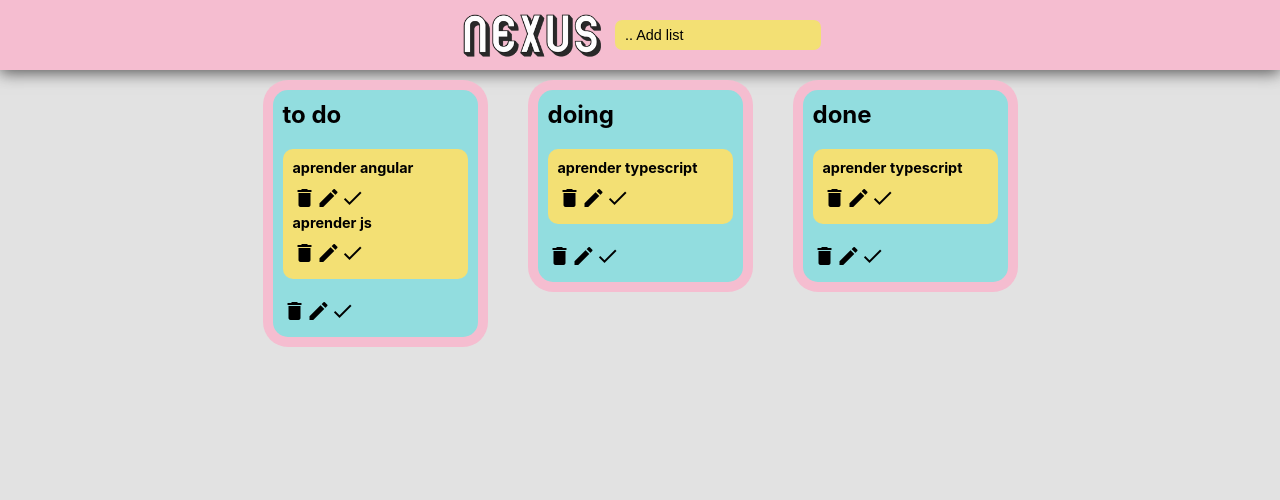
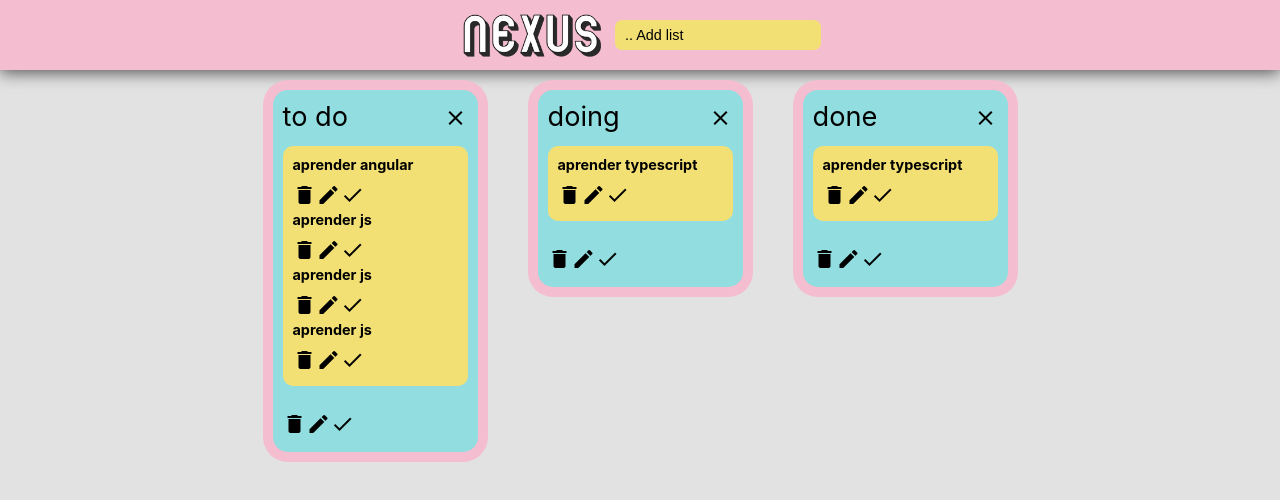
Before and after one commit to ArturoPardo/nexus-complete, an Angular app: page /board in a window 1280 px wide. Shown: the top 500 px of the page. Built offline with nearby package versions, Linux system fonts and the light colour scheme.

Commit message:
delete lists

```diff
--- a/src/app/add-new-list/add-new-list.component.html
+++ b/src/app/add-new-list/add-new-list.component.html
@@ -1,4 +1,4 @@
 <header>
   <img src="/assets/nexus.png">
-  <input type="text" placeholder=".. Add list" [(ngModel)]="newTareaText" (keyup.enter)="addList($event)" />
+  <input type="text" placeholder=".. Add list"  (keyup.enter)="addList($event)" />
 </header>
--- a/src/app/board/board.component.ts
+++ b/src/app/board/board.component.ts
@@ -1,22 +1,18 @@
-import { Component, OnInit } from '@angular/core';
+import { Component} from '@angular/core';
 import { DataManagerService } from '../data-manager.service';
 import { Data } from '../models.interface';
-import { Task } from '../models.interface';
 
 @Component({
   selector: 'app-board',
   templateUrl: './board.component.html',
   styleUrls: ['./board.component.scss']
 })
-export class BoardComponent implements OnInit {
+export class BoardComponent {
   data: Data;
-  task: Task;
 
-  constructor(private dataManager: DataManagerService) { }
-
-  ngOnInit() {
+  constructor(private dataManager: DataManagerService) {
     this.data = this.dataManager.getData();
-    console.log(this.data);
+    console.log("Data",this.data);
 
   }
 
--- a/src/app/data-manager.service.ts
+++ b/src/app/data-manager.service.ts
@@ -34,7 +34,25 @@ export class DataManagerService {
               color: 'white',
               createdAt: new Date(),
               modifiedAt: new Date(),
-          }
+          },
+          {
+            listId: 0,
+              taskId: 2,
+              text: 'aprender js',
+              completed: false,
+              color: 'white',
+              createdAt: new Date(),
+              modifiedAt: new Date(),
+          },
+          {
+            listId: 0,
+              taskId: 2,
+              text: 'aprender js',
+              completed: false,
+              color: 'white',
+              createdAt: new Date(),
+              modifiedAt: new Date(),
+          },
 
         ],
 
@@ -72,7 +90,7 @@ export class DataManagerService {
         color: 'white',
         createdAt: new Date(),
         modifiedAt: new Date(),
-      },
+      }
     ],
   },
   // ....se termina lista
@@ -87,13 +105,9 @@ export class DataManagerService {
   getTask() {
     return this.data.lists;
   }
-  // addNewList(name: string) {
-  //     console.log("llego"+name);
 
-
-  // }
   addNewList(name: string) {
-    console.log("llego"+name);
+    // este name es el name de abajo
     const now = new Date();
     const newList: List = {
       listId: Date.now(),
@@ -103,7 +117,9 @@ export class DataManagerService {
       tasks: [],
     };
     this.data.lists.push(newList);
-    console.log(this.data.lists);
+  }
 
+  deleteList(id:number){
+    this.data.lists = this.data.lists.filter(list => list.listId !== id)
   }
 }
--- a/src/app/list/list.component.html
+++ b/src/app/list/list.component.html
@@ -1,6 +1,9 @@
 <div class="verdadero">
   <div class="box">
-    <h1>{{ list.name }}</h1>
+    <div class="box_title">
+    <div class="name">{{ list.name }}</div>
+    <i (click)="delete(list.listId)"class="material-icons">clear</i>
+    </div>
     <div class="tasks">
     <app-task *ngFor="let taskObj of list.tasks" [task]="taskObj"></app-task>
   </div>
--- a/src/app/list/list.component.scss
+++ b/src/app/list/list.component.scss
@@ -1,4 +1,3 @@
-
 .falso {
   background-color: #eaeaea;
   margin: 10px 20px;
@@ -7,7 +6,6 @@
   border-radius: 25px;
   opacity: 0.4;
 }
-
 .falso .box {
   background-color: #f6648b;
 }
@@ -22,15 +20,12 @@
   border-radius: 15px;
   padding: 10px;
   background-color: #92dddf;
-
 }
-  .tasks{
+.tasks {
   border-radius: 10px;
   padding: 10px;
   background-color: #f3e074;
-
 }
-
 .title {
   font-size: 1.7em;
   padding-bottom: 30px;
@@ -47,7 +42,6 @@
   margin-top: 20px;
   transition: opacity 400ms;
 }
-
 h1 {
   margin-top: 0;
 }
@@ -55,3 +49,14 @@
 ::placeholder {
   color: #000;
 }
+.name {
+  font-size: 1.7em;
+}
+.box_title {
+  display: flex;
+  justify-content: space-between;
+  margin-bottom:10px;
+}
+.material-icons {
+  line-height: 1.5;
+}
--- a/src/app/list/list.component.ts
+++ b/src/app/list/list.component.ts
@@ -11,5 +11,9 @@ export class ListComponent{
   @Input() list: List;
   constructor(private dataService: DataManagerService) { }
 
+  delete(id:number){
+    console.log(id);
+    this.dataService.deleteList(id);
+  }
 
 }
--- a/src/app/show-lists/show-lists.component.ts
+++ b/src/app/show-lists/show-lists.component.ts
@@ -1,15 +1,11 @@
-import { Component, OnInit, Input } from '@angular/core';
+import { Component, Input } from '@angular/core';
 import { List } from '../models.interface';
 @Component({
   selector: 'app-show-lists',
   templateUrl: './show-lists.component.html',
   styleUrls: ['./show-lists.component.scss']
 })
-export class ShowListsComponent implements OnInit {
+export class ShowListsComponent {
   @Input() lists: Array<List>;
   constructor() { }
-
-  ngOnInit() {
-  }
-
 }
--- a/src/app/task/task.component.ts
+++ b/src/app/task/task.component.ts
@@ -1,5 +1,5 @@
 import { Component,Input } from '@angular/core';
-import { Task, List } from '../models.interface';
+import { Task } from '../models.interface';
 import { DataManagerService } from '../data-manager.service';
 @Component({
   selector: 'app-task',
@@ -8,11 +8,9 @@ import { DataManagerService } from '../data-manager.service';
 })
 export class TaskComponent {
   @Input() task: Task;
-  @Input() list: List;
+
   editing:boolean =true;
   constructor(private dataService: DataManagerService) { }
-
-
 
   ngOnInit() {
   }
```
Lines whose indentation alone changed are shown as unchanged.
